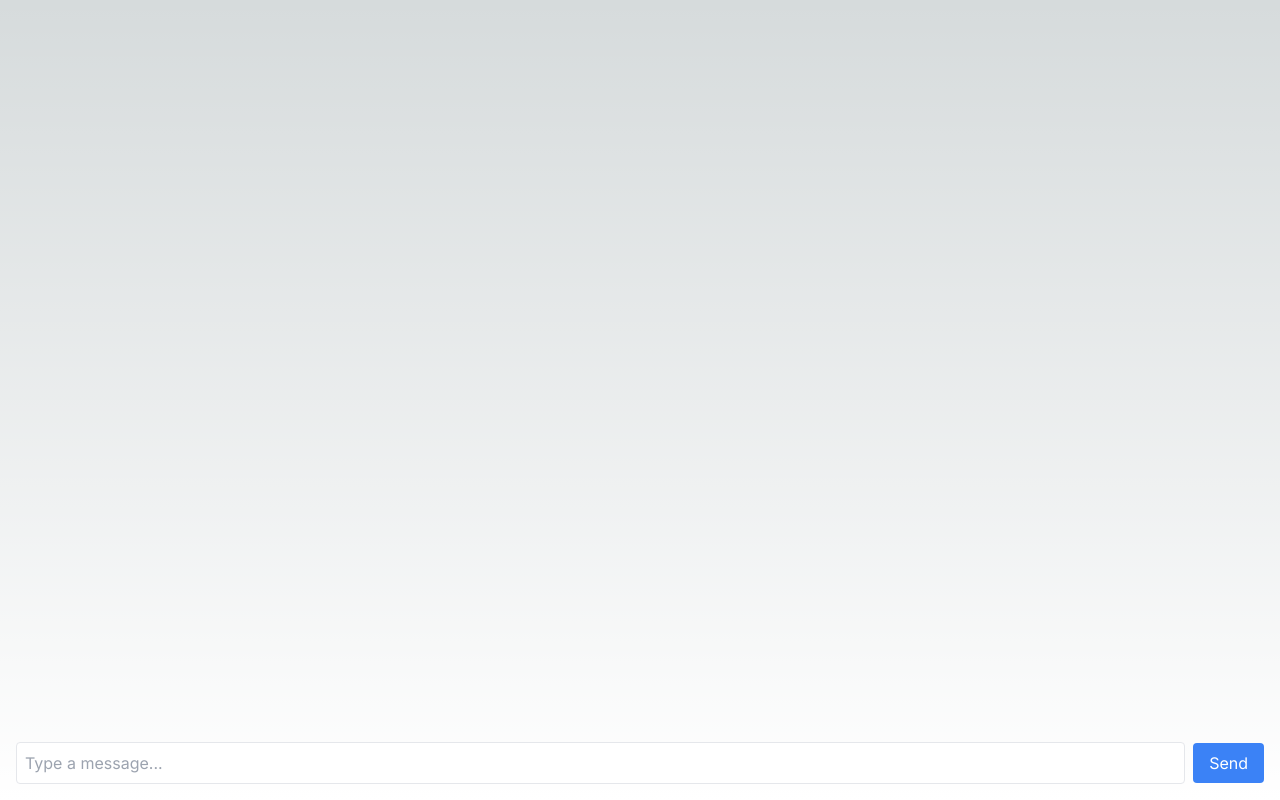
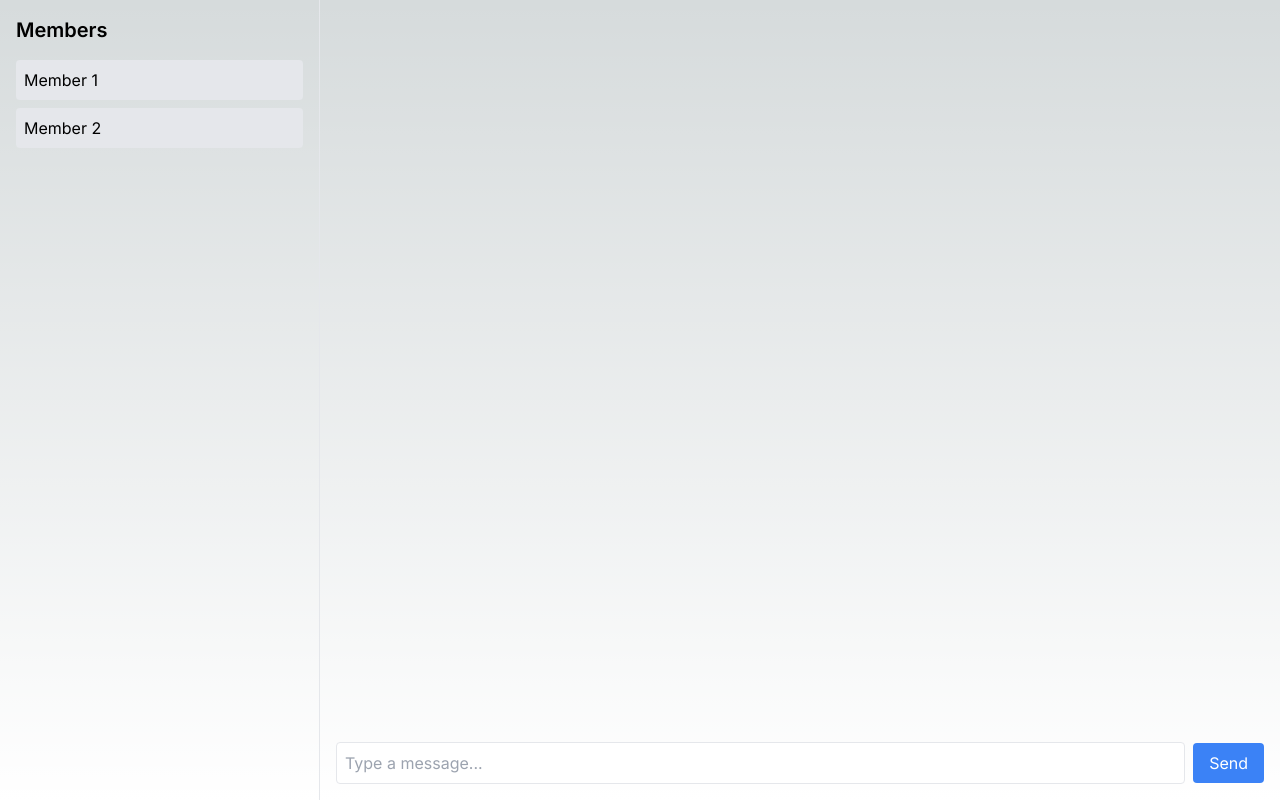
Before and after one commit to 13angs/fullstack-mission, a Next.js app in the folder app/chat-app/: page / in a window 1280 px wide. Built offline with nearby package versions, Linux system fonts and the light colour scheme.

Commit message:
update the chat ui

```diff
--- a/app/chat-app/app/page.tsx
+++ b/app/chat-app/app/page.tsx
@@ -1,36 +1,106 @@
 "use client"
-import { useState } from 'react';
+import React, { useState, ChangeEvent, KeyboardEvent } from 'react';
+import Image from 'next/image'; // Import the Image component from next/image
 
-const Chat = () => {
-  const [messages, setMessages] = useState([]);
-  const [newMessage, setNewMessage] = useState('');
+interface Member {
+  id: number;
+  name: string;
+  avatar: string;
+}
 
-  const sendMessage = () => {
-    if (newMessage.trim() === '') return;
+interface Message {
+  memberId: number;
+  text: string;
+  timestamp: number;
+}
 
-    setMessages([...messages, { text: newMessage, timestamp: Date.now() }]);
+const Chat: React.FC = () => {
+  const [members, setMembers] = useState<Member[]>([
+    { id: 1, name: 'Member 1', avatar: 'https://cdn.dribbble.com/users/3841177/screenshots/11950347/cartoon-avatar_2020__8_circle.png' },
+    { id: 2, name: 'Member 2', avatar: 'https://www.gamer-hub.io/static/img/team/sam.png' },
+    // Add more members as needed
+  ]);
+
+  const [selectedMember, setSelectedMember] = useState<Member | null>(null);
+  const [messages, setMessages] = useState<Message[]>([]);
+  const [newMessage, setNewMessage] = useState<string>('');
+
+  const sendMessage = (): void => {
+    if (newMessage.trim() === '' || !selectedMember) return;
+
+    setMessages([
+      ...messages,
+      { memberId: selectedMember.id, text: newMessage, timestamp: Date.now() },
+    ]);
     setNewMessage('');
   };
 
+  const selectMember = (member: Member): void => {
+    setSelectedMember(member);
+  };
+
+  const filteredMessages = selectedMember
+    ? messages.filter((message) => message.memberId === selectedMember.id)
+    : [];
+
+  const handleKeyPress = (e: KeyboardEvent<HTMLInputElement>): void => {
+    if (e.key === 'Enter') {
+      sendMessage();
+    }
+  };
+
   return (
-    <div className="min-h-screen flex flex-col">
-      <div className="flex-1 overflow-y-scroll p-4">
-        {messages.map((message, index) => (
-          <div
-            key={index}
-            className="mb-2 p-2 rounded bg-gray-200"
+    <div className="min-h-screen flex">
+      <div className="w-1/4 overflow-y-scroll p-4 border-r">
+        <h2 className="text-xl font-semibold mb-4">Members</h2>
+        <ul>
+          {members.map((member) => (
+            <li
+              key={member.id}
+              className={`cursor-pointer mb-2 p-2 rounded ${
+                selectedMember?.id === member.id ? 'bg-blue-200' : 'bg-gray-200'
+              }`}
+              onClick={() => selectMember(member)}
             >
+              {member.name}
+            </li>
+          ))}
+        </ul>
+      </div>
+      <div className="flex-1 p-4" style={{ maxHeight: '100vh', overflowY: 'scroll', display: 'flex', flexDirection: 'column' }}>
+        {selectedMember && (
+          <div className="border-b">
+            <div className="w-12 h-12 rounded-full mb-2 overflow-hidden">
+              {/* Use the Image component from next/image */}
+              <Image
+                src={selectedMember.avatar}
+                alt={selectedMember.name}
+                objectFit="cover"
+                className="w-12 h-12 rounded-full mb-2"
+                width={100}
+                height={100}
+              />
+            </div>
+            <p className="text-xl font-semibold">{selectedMember.name}</p>
+          </div>
+        )}
+        <div className="flex-1 overflow-y-scroll">
+          {filteredMessages.map((message, index) => (
+            <div key={index} className="mb-2 p-2 rounded bg-gray-200">
               <p className="text-gray-800">{message.text}</p>
             </div>
           ))}
         </div>
-      <div className="p-4 flex items-center">
+        <div className="flex items-center">
           <input
             type="text"
             className="flex-1 border rounded p-2 mr-2"
             placeholder="Type a message..."
             value={newMessage}
-          onChange={(e) => setNewMessage(e.target.value)}
+            onChange={(e: ChangeEvent<HTMLInputElement>) =>
+              setNewMessage(e.target.value)
+            }
+            onKeyPress={handleKeyPress}
           />
           <button
             className="bg-blue-500 text-white px-4 py-2 rounded"
@@ -40,6 +110,7 @@ const Chat = () => {
           </button>
         </div>
       </div>
+    </div>
   );
 };
 
--- a/app/chat-app/next.config.js
+++ b/app/chat-app/next.config.js
@@ -1,4 +1,8 @@
 /** @type {import('next').NextConfig} */
-const nextConfig = {}
+const nextConfig = {
+    images: {
+        domains: ['cdn.dribbble.com', 'www.gamer-hub.io'],
+      },
+}
 
 module.exports = nextConfig
```
Lines whose indentation alone changed are shown as unchanged.
